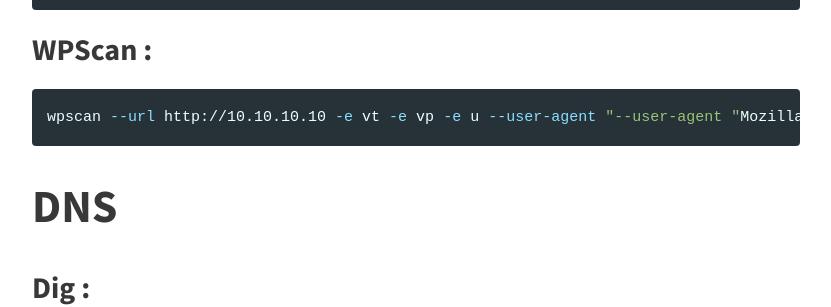
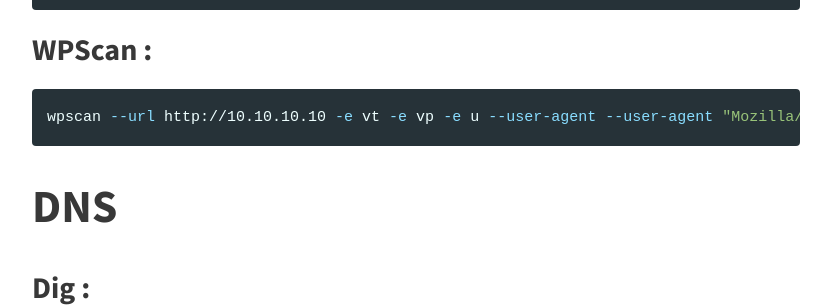
Before and after one commit to cristalcorp/cristalcorp.github.io, a Jekyll site: the page built from _posts/2018-09-12-CheatSheet.md, in a window 1280 px wide and 900 px high, scrolled down 1491 px. Shown: the part 151-458 px from the top of the window, without its empty margins (224-1055 px from the left). Built offline with Jekyll 4.4.1, drawn with Linux system fonts in a browser that asks for light colours.

Commit message:
user agent cheatsheet

````diff
--- a/_posts/2018-09-12-CheatSheet.md
+++ b/_posts/2018-09-12-CheatSheet.md
@@ -60,7 +60,7 @@ wfuzz -c -z file,/usr/share/wfuzz/wordlist/general/megabeast.txt --hc 404,200 ht
 
 ### WPScan :
 ```bash
-wpscan --url http://10.10.10.10 -e vt -e vp -e u --user-agent "--user-agent "Mozilla/5.0 (Windows NT 6.3; rv;36.0) Gecko/20100101 Firefox/36.0""
+wpscan --url http://10.10.10.10 -e vt -e vp -e u --user-agent --user-agent "Mozilla/5.0 (Windows NT 6.3; rv;36.0) Gecko/20100101 Firefox/36.0"
 ```
 
 # DNS
````
